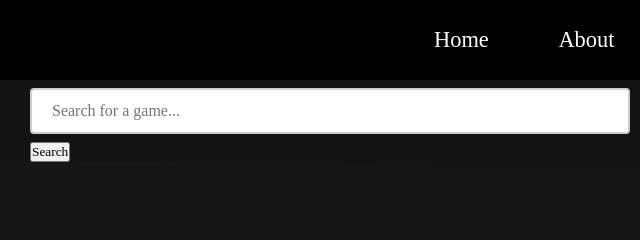
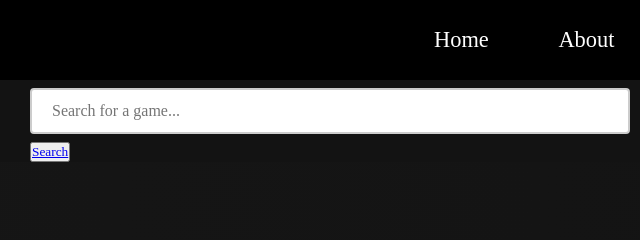
Before and after one commit to Pashygeek/Game-Website, a website: page index.html in a window 1280 px wide. Shown: the top 240 px of the page, 310-950 px from the left. Drawn offline with Linux system fonts and the light colour scheme; no server answers.

Commit message:
Read me Updated

```diff
--- a/index.html
+++ b/index.html
@@ -41,7 +41,7 @@
     <!-- Search Section -->
     <div class="search-container">
         <input type="text" id="search-input" placeholder="Search for a game...">
-        <button type="button" id="search-btn">Search</button>
+        <button type="button" id="search-btn"><a href='#game'>Search</a></button>
         <div id="search-result"></div>
     </div>
 
```
Also changed, not shown: README.md, 1 other file.
